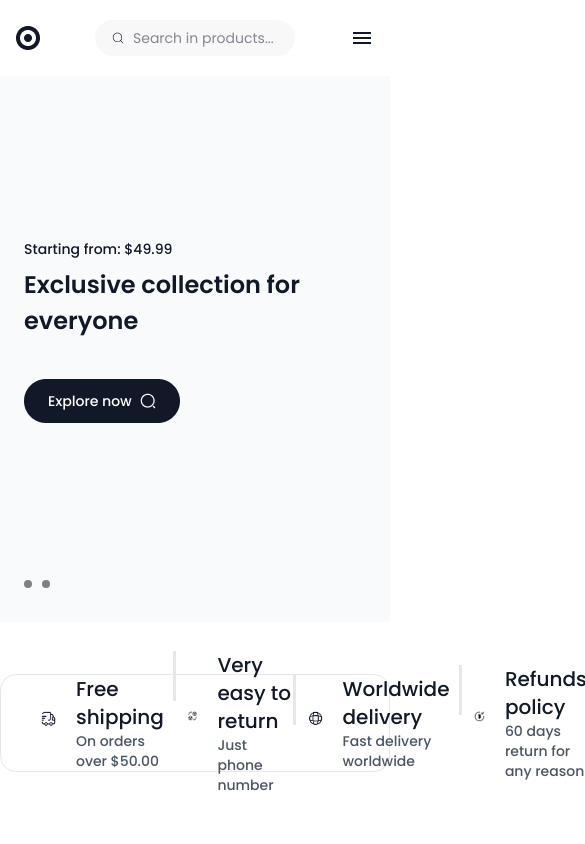
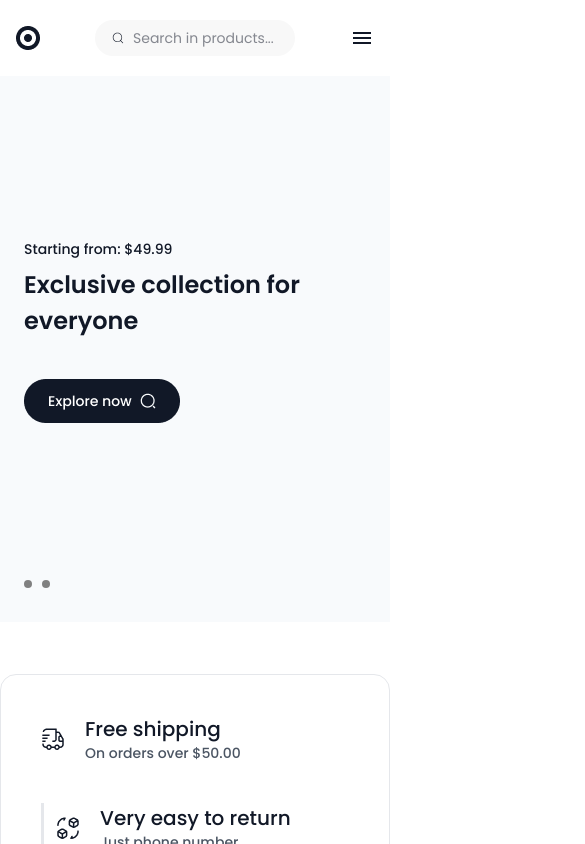
Before and after one commit to mahirTheCoder/Nexton-E-commerce, a React (Vite) app: page / in a window 390 px wide. Shown: the top 844 px of the page, 585 px wide, since content can reach past the window. Built offline with nearby package versions, Linux system fonts and the light colour scheme; no server answers.

Commit message:
hero section responsive

```diff
--- a/src/Components/Hero.jsx
+++ b/src/Components/Hero.jsx
@@ -9,26 +9,26 @@ const Hero = () => {
     <>
       <section id="Hero">
         <div className="container">
-          <div className="heroRow  w-full h-[98px] bg-[#FFF] rounded-[16px] border border-[#E5E7EB] flex justify-between items-center px-10 mt-13">
+          <div className="heroRow  w-full lg:h-[98px] bg-[#FFF] rounded-[16px] border border-[#E5E7EB] flex justify-between flex-wrap items-center px-10 mt-13 py-10 lg:py-0">
 
 
             {/* -------shipping------ */}
-            <div className="shipping flex gap-5 items-center">
+            <div className="shipping flex gap-5 items-center mb-10 lg:mb-0">
               <div className="img w-6 h-6">
                 <img src={hero1} alt="hero1" />
               </div>
-              <div className="content">
+              <div className="content ">
                 <h2 className="text-xl text-primery font-medium font-poppins">
                   Free shipping
                 </h2>
-                <p className="text-sm text-[#4B5563] font-medium font-poppins">
+                <p className="text-sm text-[#4B5563] font-medium font-poppins  ">
                   On orders over $50.00
                 </p>
               </div>
             </div>
 
             {/* -----------return--------- */}
-            <div className="return flex gap-3">
+            <div className="return flex items-center  gap-3 mb-10 lg:mb-0">
               <div className="border-l-[3px] h-12.5 border-[#E5E7EB]"></div>
               <div className="shipping flex gap-5 items-center">
                 <div className="img w-6 h-6">
@@ -46,7 +46,7 @@ const Hero = () => {
             </div>
 
             {/* ----------- delivery--------- */}
-            <div className="return flex gap-3">
+            <div className="return flex items-center gap-3 mb-10">
               <div className="border-l-[3px] h-12.5 border-[#E5E7EB]"></div>
               <div className="shipping flex gap-5 items-center">
                 <div className="img w-6 h-6">
```
